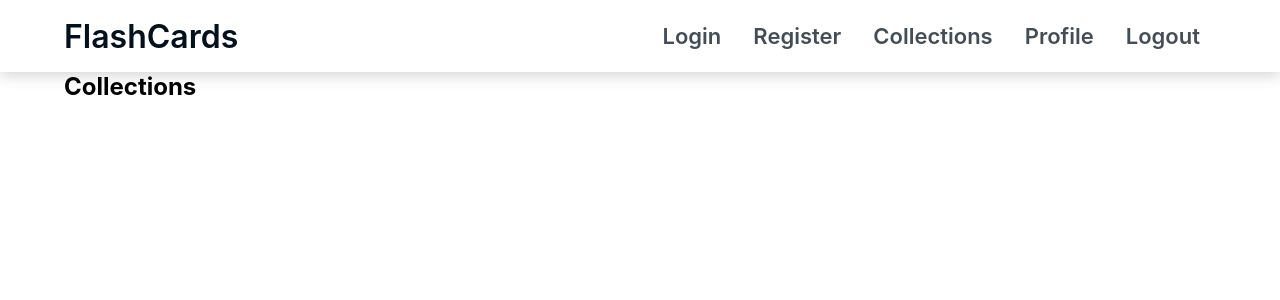
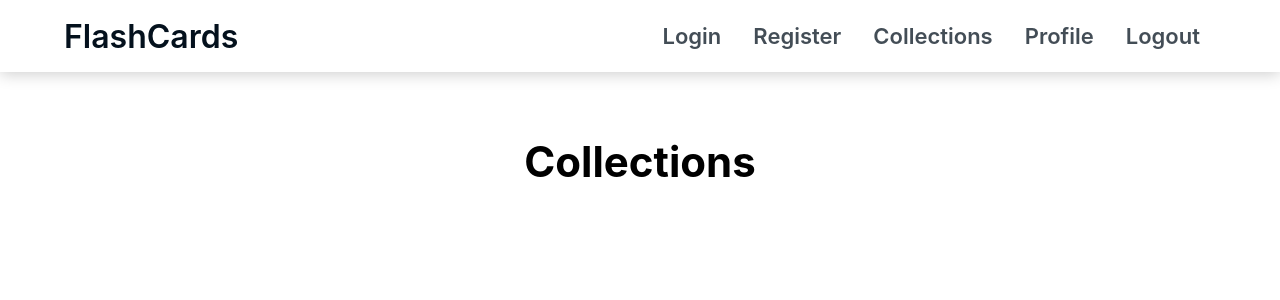
Before and after one commit to yap8/flashcards, a React (Create React App) app in the folder client/: page / in a window 1280 px wide. Shown: the top 300 px of the page. Built offline with nearby package versions, Linux system fonts and the light colour scheme.

Commit message:
added Title component

```diff
--- /dev/null
+++ b/client/src/components/Title.js
@@ -0,0 +1,9 @@
+import React from 'react'
+
+const Title = ({ children }) => {
+  return (
+    <h1 className="title">{children}</h1>
+  )
+}
+
+export default Title
--- a/client/src/pages/Collections.js
+++ b/client/src/pages/Collections.js
@@ -1,8 +1,10 @@
+import Title from "../components/Title"
+
 const Collections = () => {
   return (
     <section className="collections">
       <div className="collections__inner container">
-        <h1>Collections</h1>
+        <Title>Collections</Title>
       </div>
     </section>
   )
--- a/client/src/pages/Login.js
+++ b/client/src/pages/Login.js
@@ -1,8 +1,10 @@
+import Title from '../components/Title'
+
 const Login = () => {
   return (
     <section className="login">
       <div className="login__inner container">
-        <h1>Login</h1>
+        <Title>Login</Title>
       </div>
     </section>
   )
--- a/client/src/pages/Profile.js
+++ b/client/src/pages/Profile.js
@@ -1,8 +1,11 @@
+import Title from "../components/Title"
+
 const Profile = () => {
   return (
     <section className="profile">
       <div className="profile__inner container">
-        <h1>Profile</h1>
+        <Title>Profile</Title>
+
       </div>
     </section>
   )
--- a/client/src/pages/Register.js
+++ b/client/src/pages/Register.js
@@ -1,10 +1,10 @@
-import React from 'react'
+import Title from '../components/Title'
 
 const Register = () => {
   return (
     <section className='register'>
       <div className="register__inner container">
-        <h1>Register</h1>
+        <Title>Register</Title>
       </div>
     </section>
   )
--- /dev/null
+++ b/client/src/styles/_title.scss
@@ -0,0 +1,5 @@
+.title {
+  font-size: 42px;
+  text-align: center;
+  padding: 64px 0;
+}
--- a/client/src/styles/index.scss
+++ b/client/src/styles/index.scss
@@ -1,3 +1,4 @@
 @import '_global.scss';
 @import '_container.scss';
 @import '_header.scss';
+@import '_title.scss';
```
